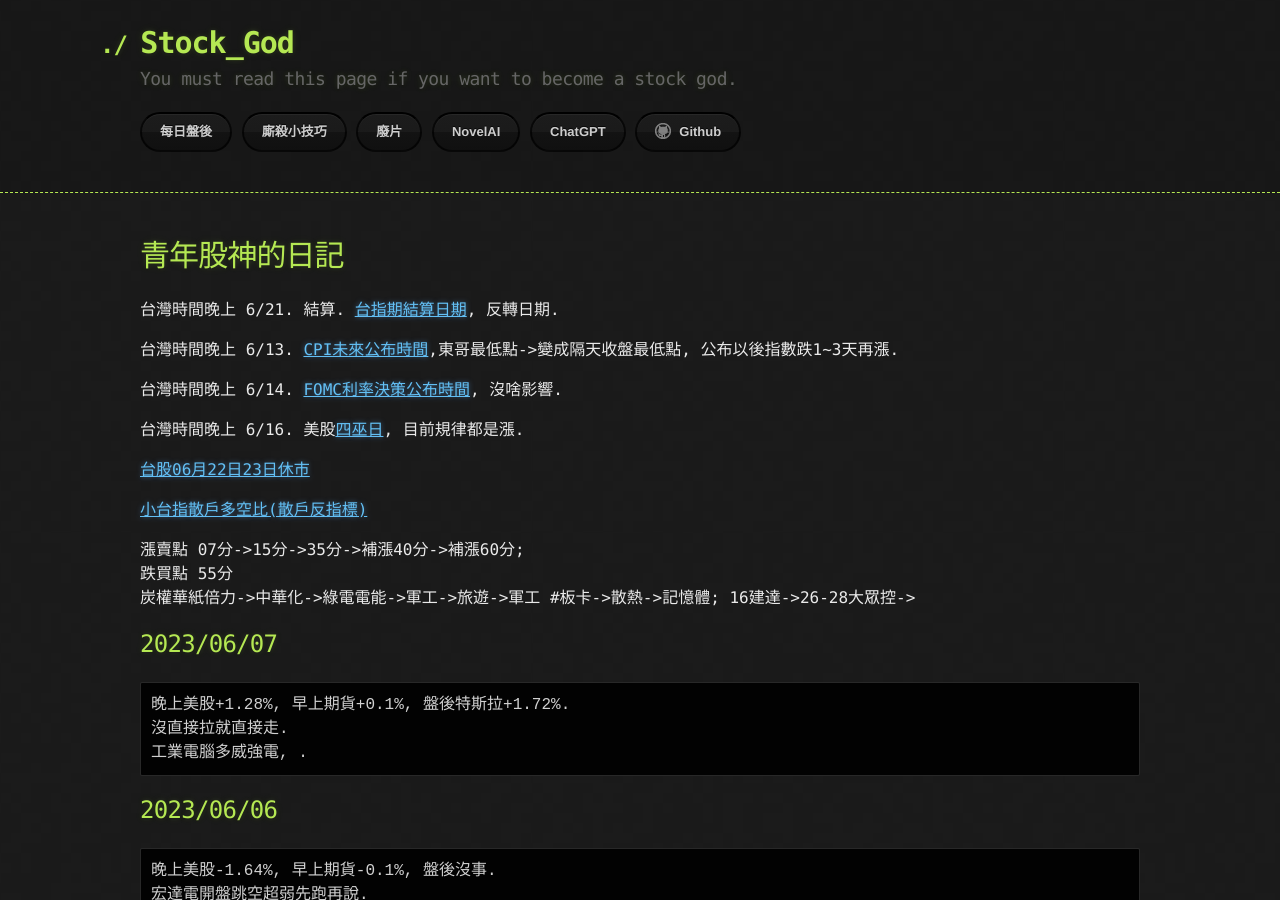
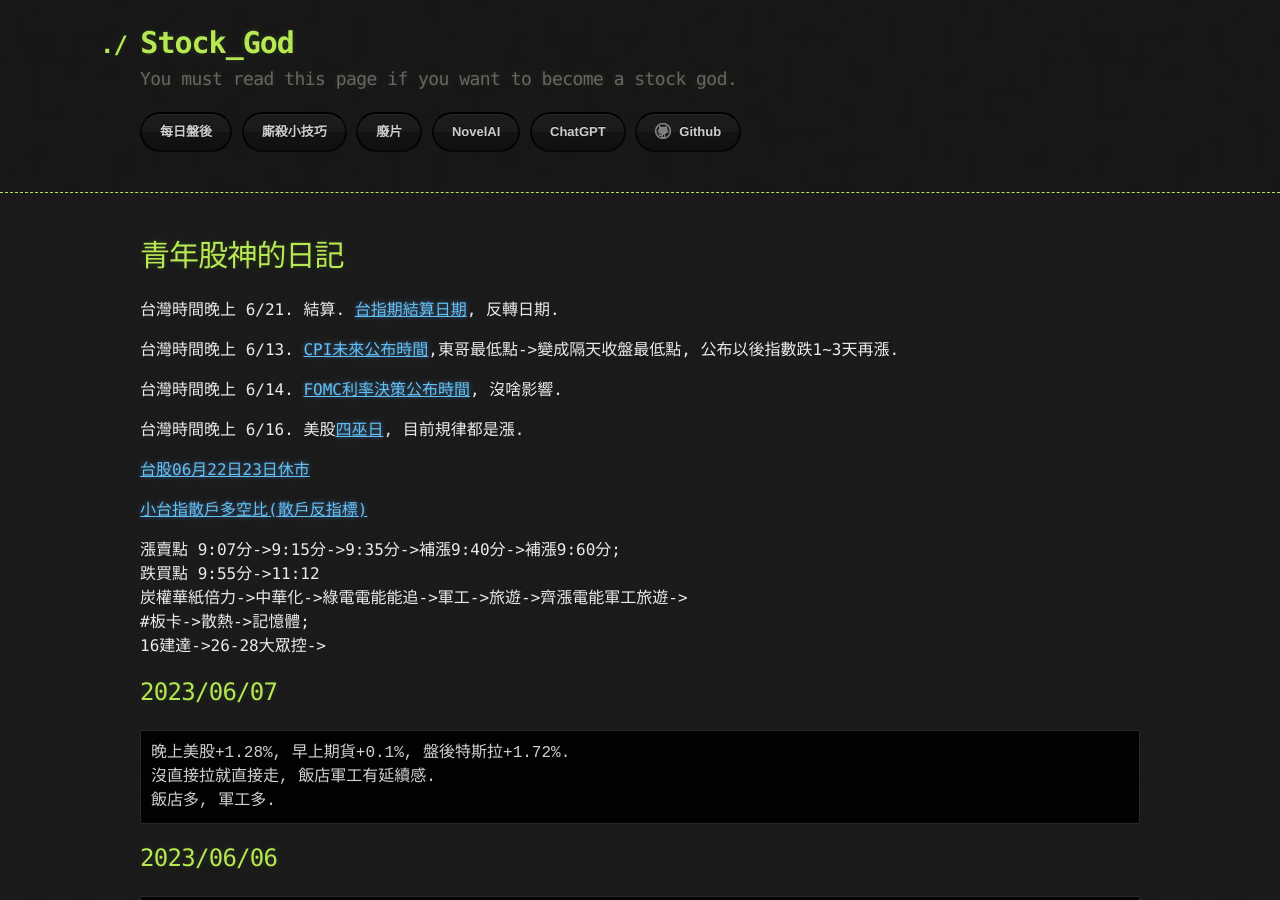
Before and after one commit to lepg5487/Stock_God, a Jekyll site: the page built from index.md, in a window 1280 px wide and 900 px high. Built offline with Jekyll 4.4.1, drawn with Linux system fonts in a browser that asks for light colours; our own code applies the rules of GitHub Pages for plain Markdown files.

Commit message:
Update index.md

````diff
--- a/index.md
+++ b/index.md
@@ -16,17 +16,17 @@ layout: testlayouts
 
 [小台指散戶多空比(散戶反指標)](https://www.macromicro.me/charts/20069/tw-mtx-long-to-short-ratio-of-individual-player)
 
-漲賣點 07分->15分->35分->補漲40分->補漲60分;
-跌買點 55分
-炭權華紙倍力->中華化->綠電電能->軍工->旅遊->軍工
+漲賣點 9:07分->9:15分->9:35分->補漲9:40分->補漲9:60分;
+跌買點 9:55分->11:12
+炭權華紙倍力->中華化->綠電電能能追->軍工->旅遊->齊漲電能軍工旅遊->
 #板卡->散熱->記憶體;
 16建達->26-28大眾控->
 
 ## 2023/06/07
 ```
 晚上美股+1.28%, 早上期貨+0.1%, 盤後特斯拉+1.72%.
-沒直接拉就直接走.
-工業電腦多威強電, .
+沒直接拉就直接走, 飯店軍工有延續感.
+飯店多, 軍工多.
 ```
 
 ## 2023/06/06
````
